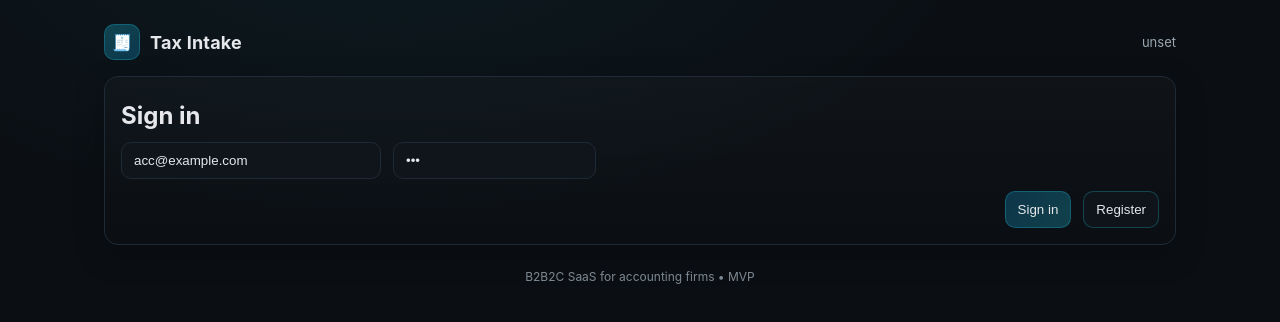
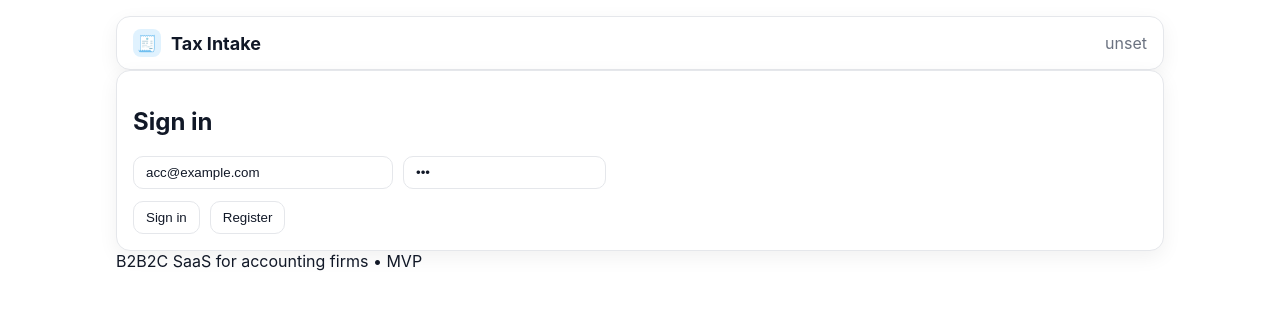
Before and after one commit to AlexeySorochenko/tax-i-ui, a React (Vite) app: page / in a window 1280 px wide. Shown: the top 322 px of the page. Built offline with nearby package versions, Linux system fonts and the light colour scheme; no server answers; the HTML template or start-up script is replaced by a standard one.

Commit message:
Update styles.css

```diff
--- a/src/styles.css
+++ b/src/styles.css
@@ -1,50 +1,101 @@
 :root {
+  --bg: #ffffff;
+  --text: #111827;
+  --muted: #6b7280;
+  --brand: #0ea5e9;
+  --brand-weak: #e0f2fe;
+  --border: #e5e7eb;
+  --card: #ffffff;
+  --ok: #16a34a;
+  --warn: #b45309;
+
+  --radius: 14px;
+  --shadow: 0 6px 20px rgba(0,0,0,0.06);
+  --trans: 180ms ease;
+}
+
+.dark {
   --bg: #0b0f14;
-  --panel: #10151c;
-  --panel-2: #0f141b;
-  --border: #1f2a37;
   --text: #e5e7eb;
-  --muted: #9aa7b2;
-  --primary: #0ea5e9;
-  --primary-2: #22d3ee;
+  --muted: #9ca3af;
+  --brand: #38bdf8;
+  --brand-weak: #082f49;
+  --border: #1f2937;
+  --card: #0f141a;
+  --ok: #22c55e;
   --warn: #f59e0b;
-  --ok: #10b981;
-  --danger: #ef4444;
+  --shadow: 0 8px 24px rgba(0,0,0,0.35);
 }
+
 * { box-sizing: border-box; }
 html, body, #root { height: 100%; }
-body { margin: 0; background: radial-gradient(1200px 600px at 30% -10%, rgba(34,211,238,.06), transparent 50%) no-repeat, var(--bg); color: var(--text); font-family: ui-sans-serif, -apple-system, BlinkMacSystemFont, "Segoe UI", Roboto, Helvetica, Arial; }
-.app { max-width: 1120px; margin: 0 auto; padding: 24px; }
-.topbar { display: flex; align-items: center; justify-content: space-between; gap: 16px; margin-bottom: 16px; }
+body {
+  margin: 0;
+  font-family: Inter, system-ui, -apple-system, Segoe UI, Roboto, Arial, sans-serif;
+  color: var(--text);
+  background: var(--bg);
+  transition: background var(--trans), color var(--trans);
+}
+
+.app { max-width: 1080px; margin: 0 auto; padding: 16px; }
+
+.topbar {
+  display: flex; align-items: center; justify-content: space-between;
+  padding: 12px 16px; border: 1px solid var(--border); border-radius: var(--radius);
+  background: var(--card); box-shadow: var(--shadow);
+}
 .brand { display: flex; align-items: center; gap: 10px; }
-.brand .logo { width: 36px; height: 36px; display: grid; place-items: center; border-radius: 10px; background: linear-gradient(135deg, rgba(34,211,238,.25), rgba(14,165,233,.25)); border: 1px solid rgba(34,211,238,.25); }
-.brand h1 { font-size: 18px; margin: 0; letter-spacing: .2px; }
-.card { background: linear-gradient(180deg, rgba(255,255,255,0.02), rgba(255,255,255,0)); border: 1px solid var(--border); border-radius: 14px; padding: 16px; box-shadow: 0 10px 30px rgba(0,0,0,.25); }
-.grid { display: grid; gap: 16px; }
-.grid-cols-2 { grid-template-columns: 1fr 1fr; }
-.grid-cols-3 { grid-template-columns: repeat(3, 1fr); }
-.row { display: flex; gap: 12px; flex-wrap: wrap; align-items: center; }
+.logo { width: 28px; height: 28px; display: grid; place-items: center;
+  border-radius: 8px; background: var(--brand-weak); color: var(--brand); font-weight: 700; }
+h1 { font-size: 18px; margin: 0; }
+
+.grid { display: grid; gap: 14px; margin-top: 14px; }
+.card {
+  background: var(--card); border: 1px solid var(--border);
+  border-radius: var(--radius); padding: 16px; box-shadow: var(--shadow);
+  transition: background var(--trans), border-color var(--trans), box-shadow var(--trans);
+}
+
+.row { display: flex; align-items: center; gap: 10px; }
 .spread { justify-content: space-between; }
-.right { justify-content: flex-end; }
-input, select, button { background: var(--panel); border: 1px solid var(--border); color: var(--text); padding: 10px 12px; border-radius: 10px; outline: none; }
-input::placeholder { color: var(--muted); }
-button { background: linear-gradient(135deg, rgba(14,165,233,.25), rgba(34,211,238,.25)); border-color: rgba(34,211,238,.25); cursor: pointer; }
-button:hover { transform: translateY(-1px); transition: .1s ease; }
-button.secondary { background: var(--panel-2); }
-button.ghost { background: transparent; border-color: transparent; }
-h2, h3 { margin: 8px 0 12px; }
+
+button, input, select {
+  border: 1px solid var(--border); background: #fff; color: var(--text);
+  padding: 8px 12px; border-radius: 10px; transition: all var(--trans);
+}
+.dark button, .dark input, .dark select { background: #0b1117; }
+button:hover { transform: translateY(-1px); box-shadow: var(--shadow); }
+button.secondary { background: transparent; }
+button.primary { background: var(--brand); color: #fff; border-color: var(--brand); }
+
+.badge {
+  padding: 4px 8px; border-radius: 999px; font-size: 12px;
+  background: var(--brand-weak); color: var(--brand);
+}
+.badge.ok { background: rgba(22,163,74,.12); color: var(--ok); }
+.badge.warn { background: rgba(245,158,11,.12); color: var(--warn); }
+
+.note { color: var(--muted); }
+.alert { padding: 10px 12px; border: 1px solid var(--warn); color: var(--warn);
+  border-radius: 10px; background: rgba(245,158,11,.08); }
+
 table { width: 100%; border-collapse: collapse; }
-th, td { text-align: left; padding: 10px 8px; border-bottom: 1px solid var(--border); font-size: 14px; }
-th { color: var(--muted); font-weight: 600; }
-.badge { display: inline-flex; align-items: center; gap: 6px; border: 1px solid var(--border); background: var(--panel-2); padding: 4px 8px; border-radius: 999px; font-size: 12px; }
-.badge.ok { color: var(--ok); border-color: rgba(16,185,129,.3); }
-.badge.warn { color: var(--warn); border-color: rgba(245,158,11,.3); }
-.badge.danger { color: var(--danger); border-color: rgba(239,68,68,.3); }
-.badge.blue { color: var(--primary-2); border-color: rgba(34,211,238,.35); }
-.kv { display: grid; grid-template-columns: 140px 1fr; gap: 6px 10px; font-size: 14px; }
-.kv .k { color: var(--muted); }
-hr.sep { border: none; border-top: 1px dashed var(--border); margin: 10px 0; opacity: .7; }
-.footer { margin-top: 24px; color: var(--muted); font-size: 12px; text-align: center; opacity: .8; }
-.alert { padding: 10px 12px; border-radius: 10px; background: rgba(239,68,68,.08); border: 1px solid rgba(239,68,68,.3); color: #fecaca; font-size: 14px;}
-.note { color: var(--muted); font-size: 13px; }
-.link { color: var(--primary-2); text-decoration: none; }
+th, td { text-align: left; padding: 10px 8px; border-bottom: 1px solid var(--border); }
+
+.kv { display: grid; grid-template-columns: 180px 1fr; gap: 6px 12px; }
+.k { color: var(--muted); }
+
+.tabbar { display:flex; gap:8px; }
+.tabbar button { padding:8px 14px; }
+.tabbar .active { background: var(--brand); color:#fff; border-color: var(--brand); }
+
+.hero {
+  padding: 14px; border: 1px dashed var(--border); border-radius: var(--radius);
+  background: linear-gradient(180deg, var(--brand-weak), transparent 60%);
+}
+.tilegrid { display:grid; grid-template-columns: repeat(2, minmax(0,1fr)); gap:12px; }
+.tile {
+  padding: 14px; border:1px solid var(--border); border-radius: 14px; background: var(--card);
+  display:flex; align-items:center; justify-content:space-between;
+}
+.tile h3{margin:0;}
```
